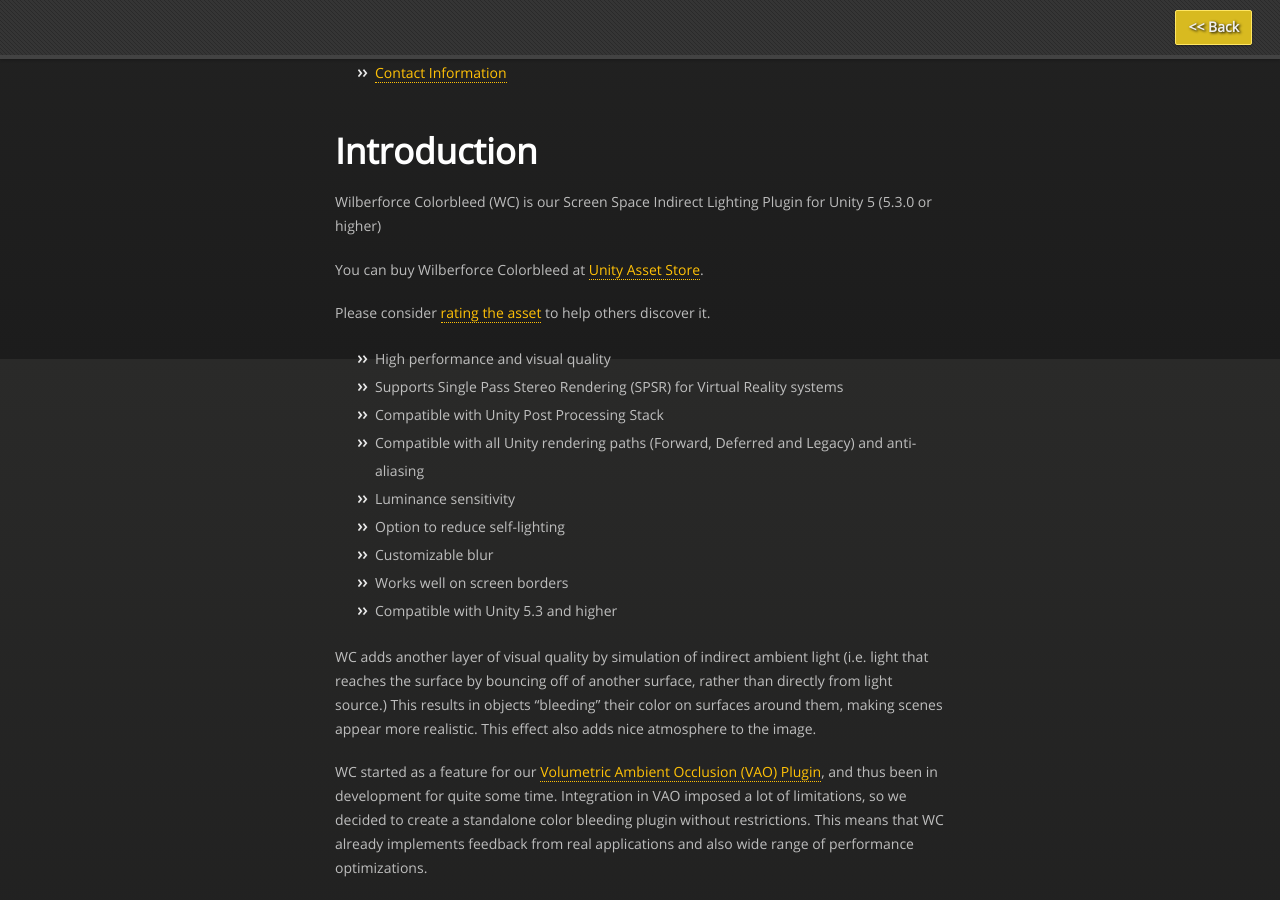
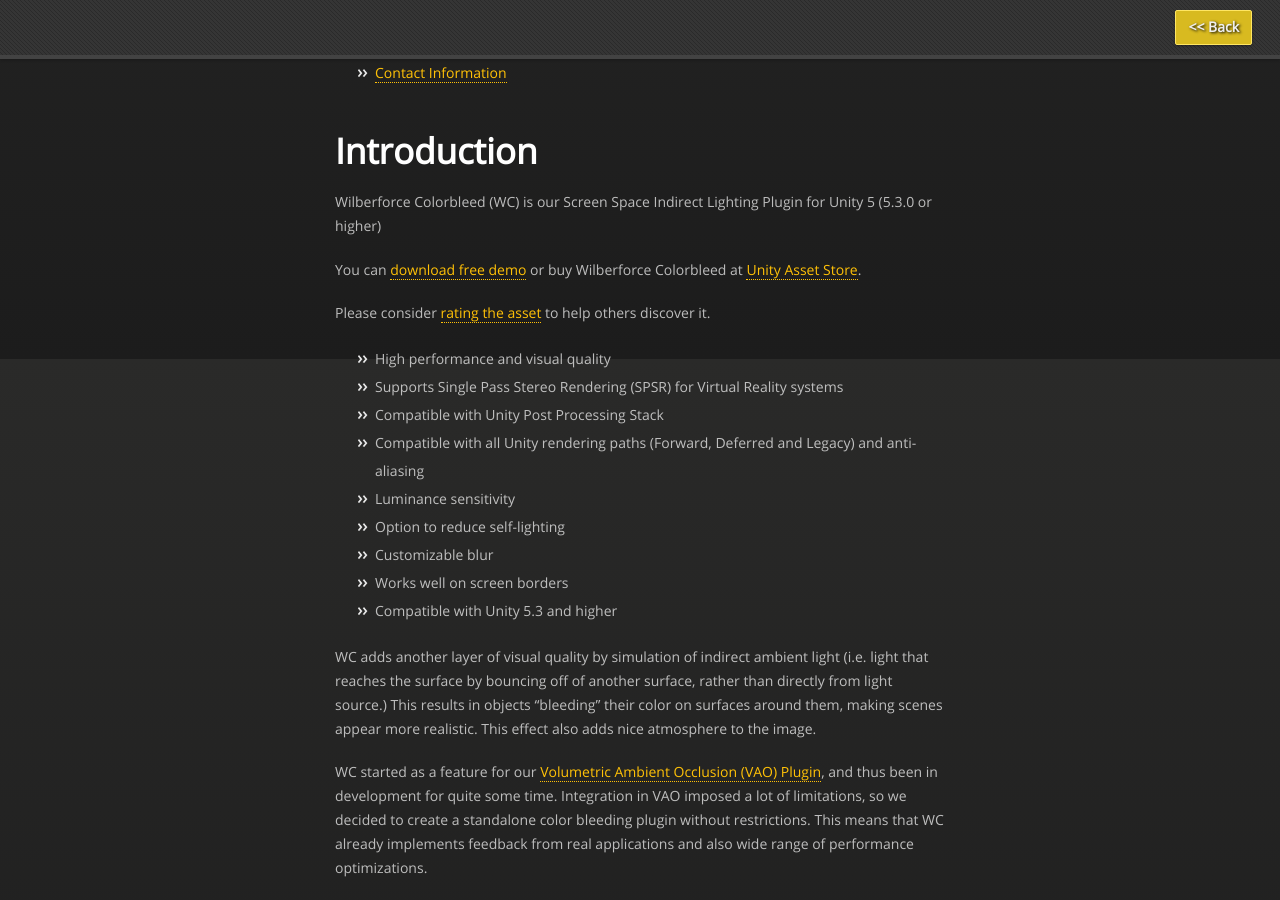
Before and after one commit to projectwilberforce/projectwilberforce.github.io, a Jekyll site: the page built from colorbleed/index.md, in a window 1280 px wide and 900 px high, scrolled down 541 px. Built offline with Jekyll 4.4.1, drawn with Linux system fonts in a browser that asks for light colours; nearby versions of some CDN libraries.

Commit message:
cbdemo link in cbmanual

```diff
--- a/colorbleed/index.md
+++ b/colorbleed/index.md
@@ -17,7 +17,7 @@ title: Wilberforce Colorbleed Unity plugin User Guide
 
 Wilberforce Colorbleed (WC) is our Screen Space Indirect Lighting Plugin for Unity 5 (5.3.0 or higher)
 
-You can buy Wilberforce Colorbleed at [Unity Asset Store](https://www.assetstore.unity3d.com/#!/content/85066).
+You can [download free demo](https://projectwilberforce.github.io/cbdemo) or buy Wilberforce Colorbleed at [Unity Asset Store](https://www.assetstore.unity3d.com/#!/content/85066).
 
 Please consider [rating the asset](https://www.assetstore.unity3d.com/en/#!/account/downloads/search=Colorbleed) to help others discover it.
 
```
